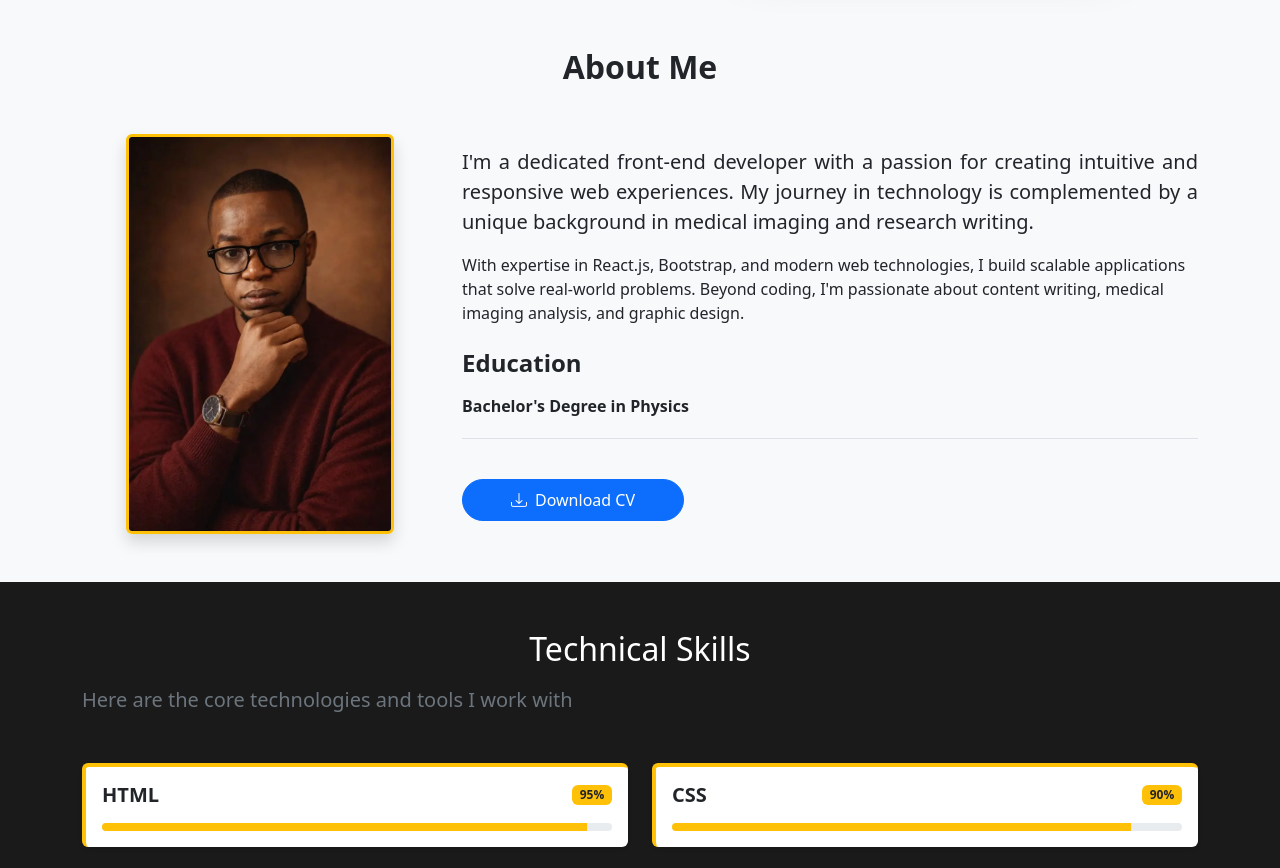
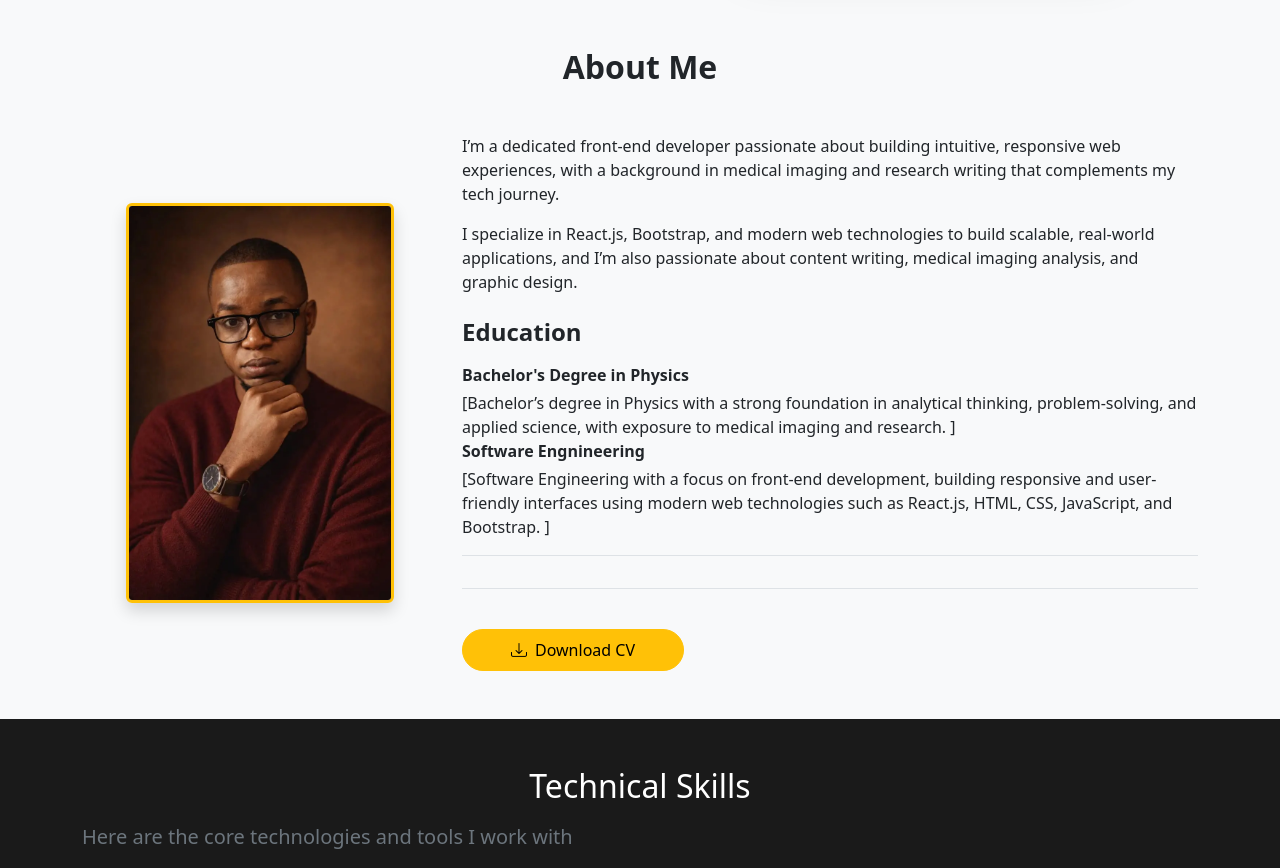
Before and after one commit to QuantumDaniel/Quantum-portfolio, a React (Vite) app: page / in a window 1280 px wide. Shown: the part 620-1488 px from the top of the page. Built offline with nearby package versions, Linux system fonts and the light colour scheme; a web font is replaced by a local one.

Commit message:
add descripton to about me section

```diff
--- a/src/components/About.jsx
+++ b/src/components/About.jsx
@@ -48,16 +48,14 @@ const About = () => {
                     <div className="col-lg-8">
                         <div className={`about-content projects ${show ? 'show' : ''} `} ref={ref} >
 
-                            <p className="lead mb-3">
-                                I'm a dedicated front-end developer with a passion for creating intuitive
-                                and responsive web experiences. My journey in technology is complemented by
-                                a unique background in medical imaging and research writing.
+                            <p className=" mb-3">
+                              I’m a dedicated front-end developer passionate about building intuitive, responsive web experiences, with a background in medical imaging and research writing that complements my tech journey.
+
                             </p>
 
                             <p className="mb-4">
-                                With expertise in React.js, Bootstrap, and modern web technologies, I build
-                                scalable applications that solve real-world problems. Beyond coding, I'm
-                                passionate about content writing, medical imaging analysis, and graphic design.
+                                I specialize in React.js, Bootstrap, and modern web technologies to build scalable, real-world applications, and I’m also passionate about content writing, medical imaging analysis, and graphic design.
+
                             </p>
 
                             {/* Education */}
@@ -67,6 +65,21 @@ const About = () => {
                                 <p className="mb-1">
                                     <strong>Bachelor's Degree in Physics</strong>
                                 </p>
+                                 <p className="mb-0">
+                                    [Bachelor’s degree in Physics with a strong foundation in analytical thinking, problem-solving, and applied science, with exposure to medical imaging and research.
+]
+                                </p>
+
+                                 <div className="mb-3 pb-3 border-bottom">
+                                <p className="mb-1">
+                                    <strong>Software Engnineering</strong>
+                                </p>
+                                 <p className="mb-0">
+                                    [Software Engineering with a focus on front-end development, building responsive and user-friendly interfaces using modern web technologies such as React.js, HTML, CSS, JavaScript, and Bootstrap.
+]
+                                </p>
+                                </div>
+
                             </div>
 
                             {/* Career Interests */}
@@ -76,7 +89,7 @@ const About = () => {
                             <a
                                 href={cv}
                                 download
-                                className="btn btn-primary rounded-pill mt-4 px-5 py-2"
+                                className="btn btn-warning rounded-pill mt-4 px-5 py-2"
                             >
                                 <i className="bi bi-download me-2"></i>
                                 Download CV
```
